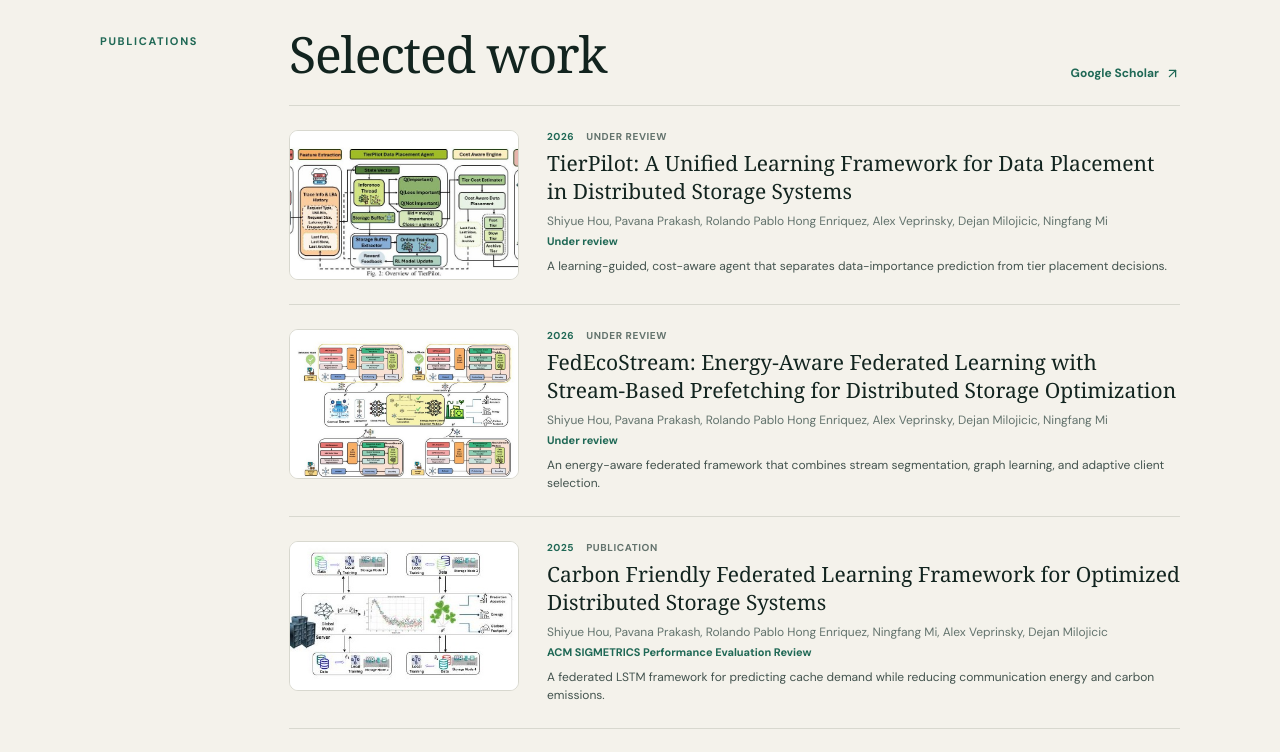
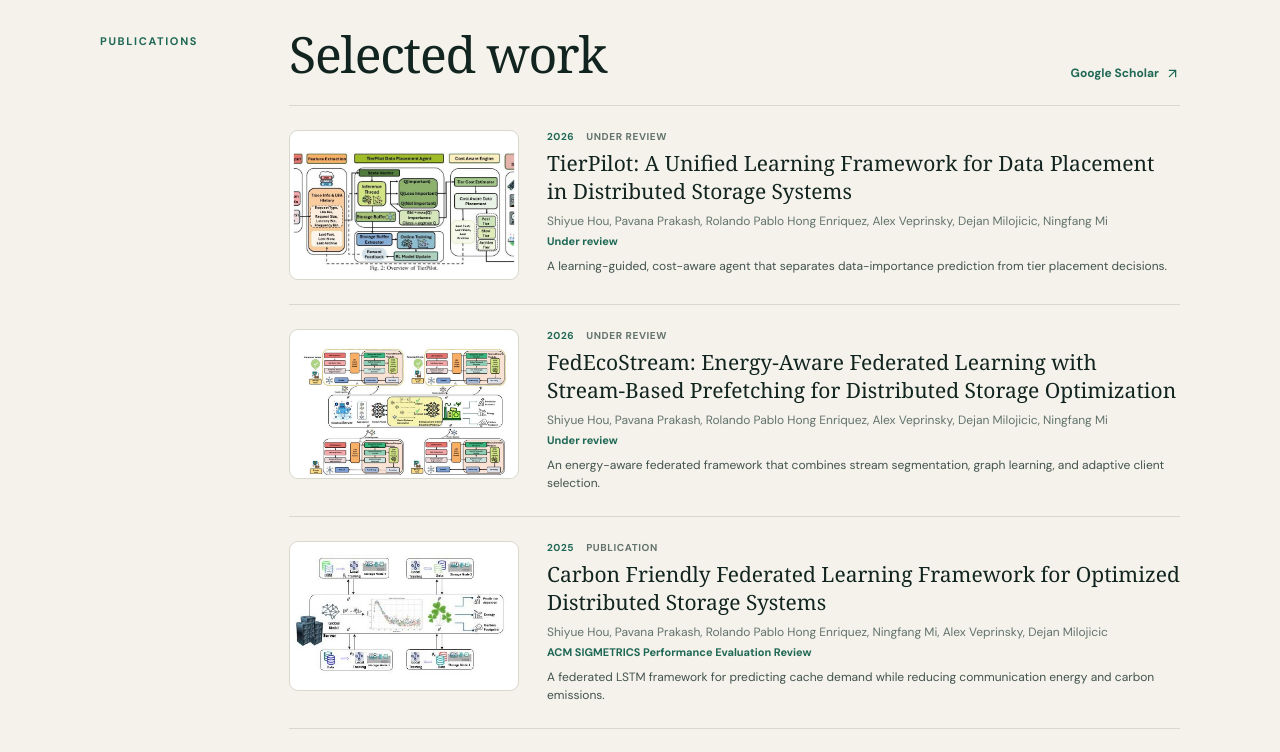
Before and after one commit to shou123/shou123.github.io, a React (Vite) app: page / in a window 1280 px wide. Shown: the part 1380-2132 px from the top of the page. Built offline with nearby package versions, Linux system fonts and the light colour scheme; a web font is replaced by a local one.

Commit message:
Add subtle spacing around publication images

```diff
--- a/src/styles.css
+++ b/src/styles.css
@@ -59,7 +59,7 @@ h1 { margin: 16px 0 8px; font-size: clamp(52px, 7vw, 80px); line-height: 1; lett
 .text-link { display: inline-flex; align-items: center; gap: 6px; color: var(--accent); font-size: 12px; font-weight: 700; }
 .publication-list { border-top: 1px solid var(--line); }
 .paper { display: grid; grid-template-columns: 230px 1fr; gap: 28px; padding: 24px 0; border-bottom: 1px solid var(--line); }
-.paper-image { align-self: start; display: grid; place-items: center; height: 150px; padding: 0; overflow: hidden; border: 1px solid var(--line); border-radius: 9px; background: white; }
+.paper-image { align-self: start; display: grid; place-items: center; height: 150px; padding: 6px; overflow: hidden; border: 1px solid var(--line); border-radius: 9px; background: white; }
 .paper-image img { width: 100%; height: 100%; object-fit: cover; transform: scale(1.02); transition: transform .25s ease; }
 .paper-image:hover img { transform: scale(1.06); }
 .paper-meta { display: flex; gap: 12px; margin: 0 0 7px; color: var(--muted); font-size: 10px; font-weight: 700; letter-spacing: .06em; text-transform: uppercase; }
```
